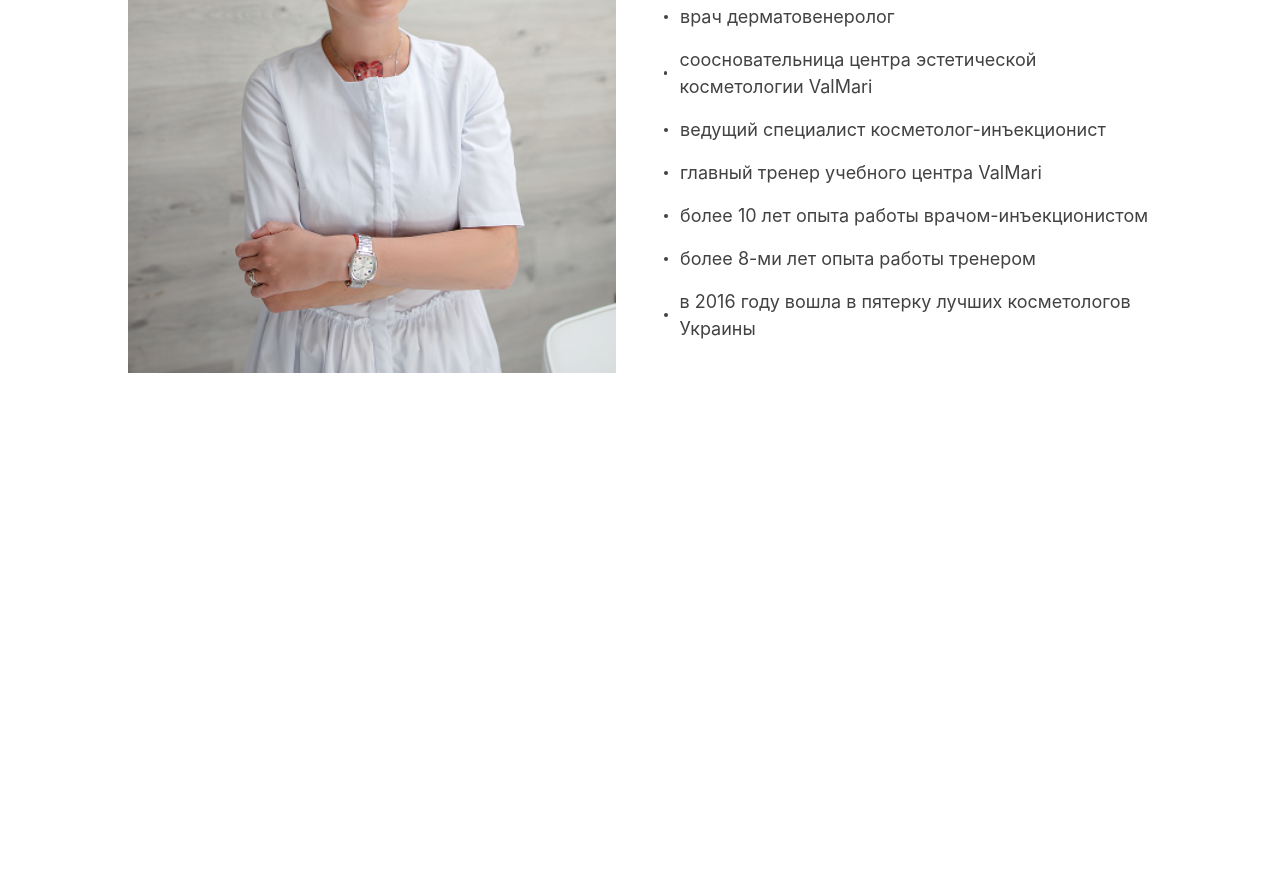
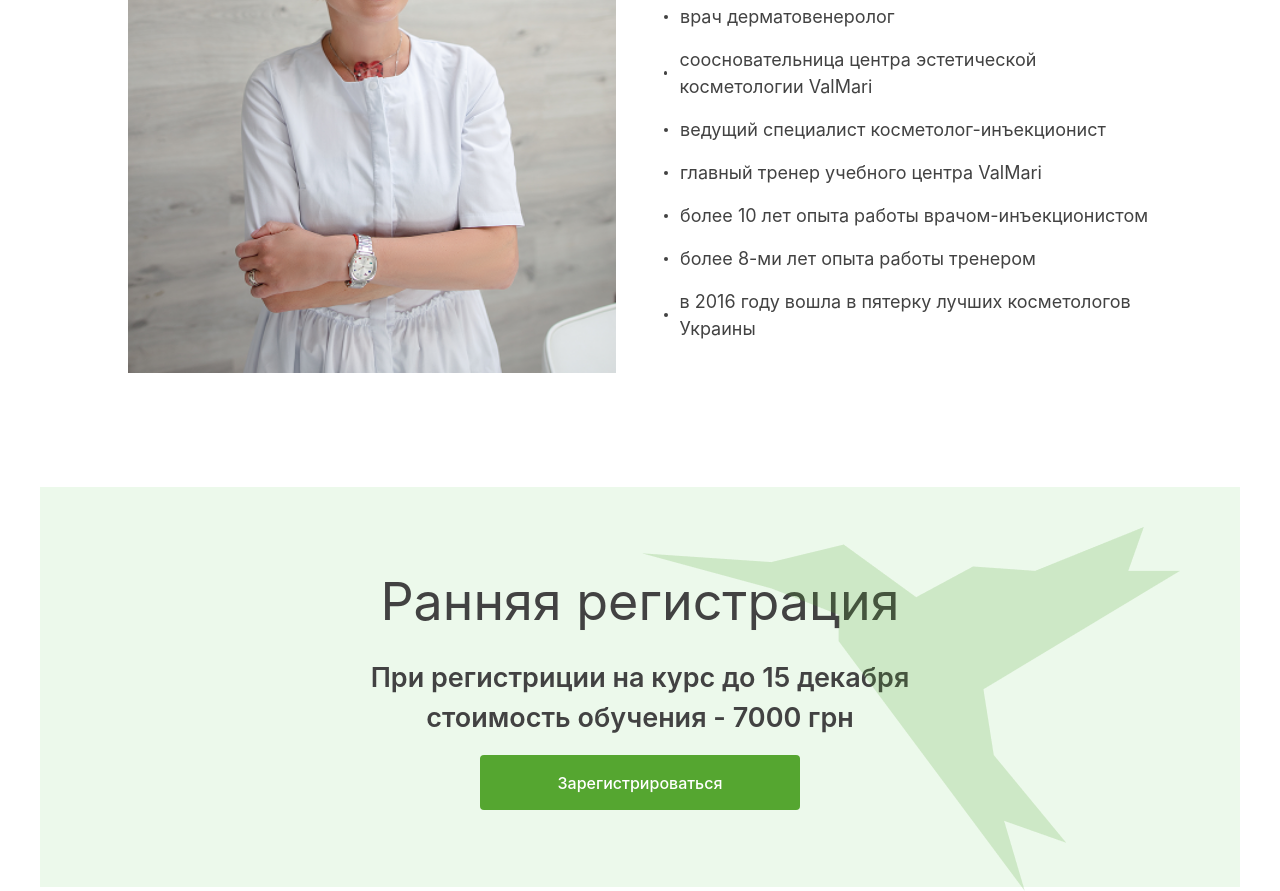
Before and after one commit to Sulaimonov287/homework21, a website: page src/page1.html in a window 1280 px wide. Shown: the part 3307-4198 px from the top of the page. Before the commit the page ends 3744 px from the top, so only its background shows below. Drawn offline with nearby package versions, Linux system fonts and the light colour scheme; files that its build step writes are made by us from their sources.

Commit message:
add section5

```diff
--- a/src/page1.html
+++ b/src/page1.html
@@ -226,8 +226,7 @@
    <section class="bg-[#ffffff] py-16 px-4 font-sans mt-[80px]">
       <div class="max-w-5xl mx-auto flex flex-col md:flex-row gap-12 items-center">
          <div class="w-full md:w-1/2">
-            <img src="./imgclass/Фото (11).png" alt=""
-               class="w-full h-auto lg:h-[600px] ">
+            <img src="./imgclass/Фото (11).png" alt="" class="w-full h-auto lg:h-[600px] lg:rounded-[0px] rounded-full">
          </div>
          <div class="w-full md:w-1/2 h-[600px] flex flex-col justify-evenly">
             <span class="text-green-500 font-medium text-2xl block mb-2">Тренер</span>
@@ -264,7 +263,17 @@
             </div>
          </div>
       </div>
-   </div>
+   </section>
+
+
+   <section
+      class="lg:max-w-[1200px] w-[95%] lg:h-[400px] h-[600px] relative m-auto bg-[#ECF9EB] p-[60px] px-[10px] lg:px-[70px] mt-[50px] text-center flex flex-col justify-evenly items-center text-[#424242] font-[500] ">
+      <h1 class="text-[52px] font-[400]">Ранняя регистрация</h1>
+      <p class="lg:text-[27px] text-[18px] font-[600]">При регистриции на курс до 15 декабря <br> стоимость обучения - 7000 грн</p>
+      <button
+         class="lg:w-[320px] w-[70%] h-[55px] text-white lg:m-0 mx-auto rounded cursor-pointer bg-[#55A630] font-medium">Зарегистрироваться</button>
+         <img class="absolute lg:block hidden top-[40px] right-[60px]" src="./imgclass/Vector 2.png" alt="">
+   </section>
 </body>
 
 </html>
```
Also changed, not shown: src/imgclass/Rectangle 241.png (added), src/imgclass/Vector 2.png (added).
